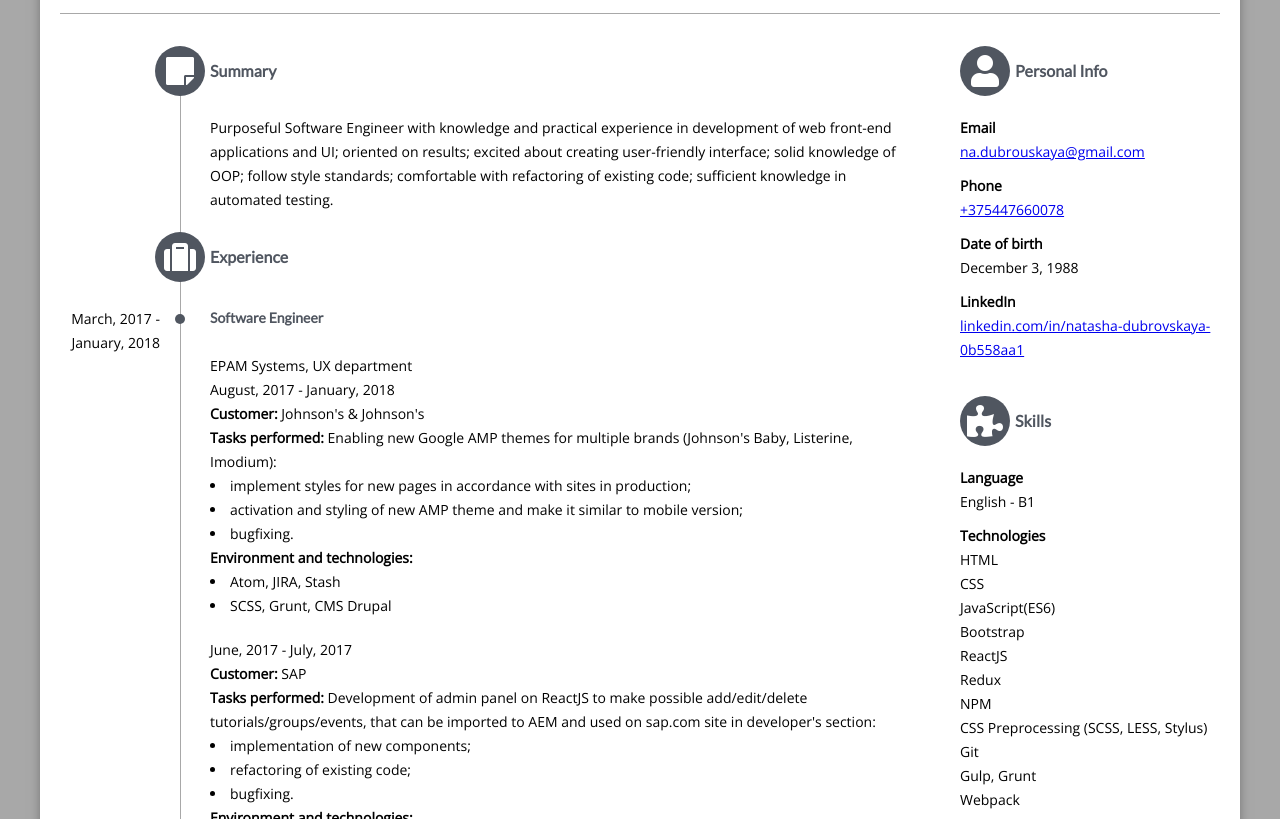
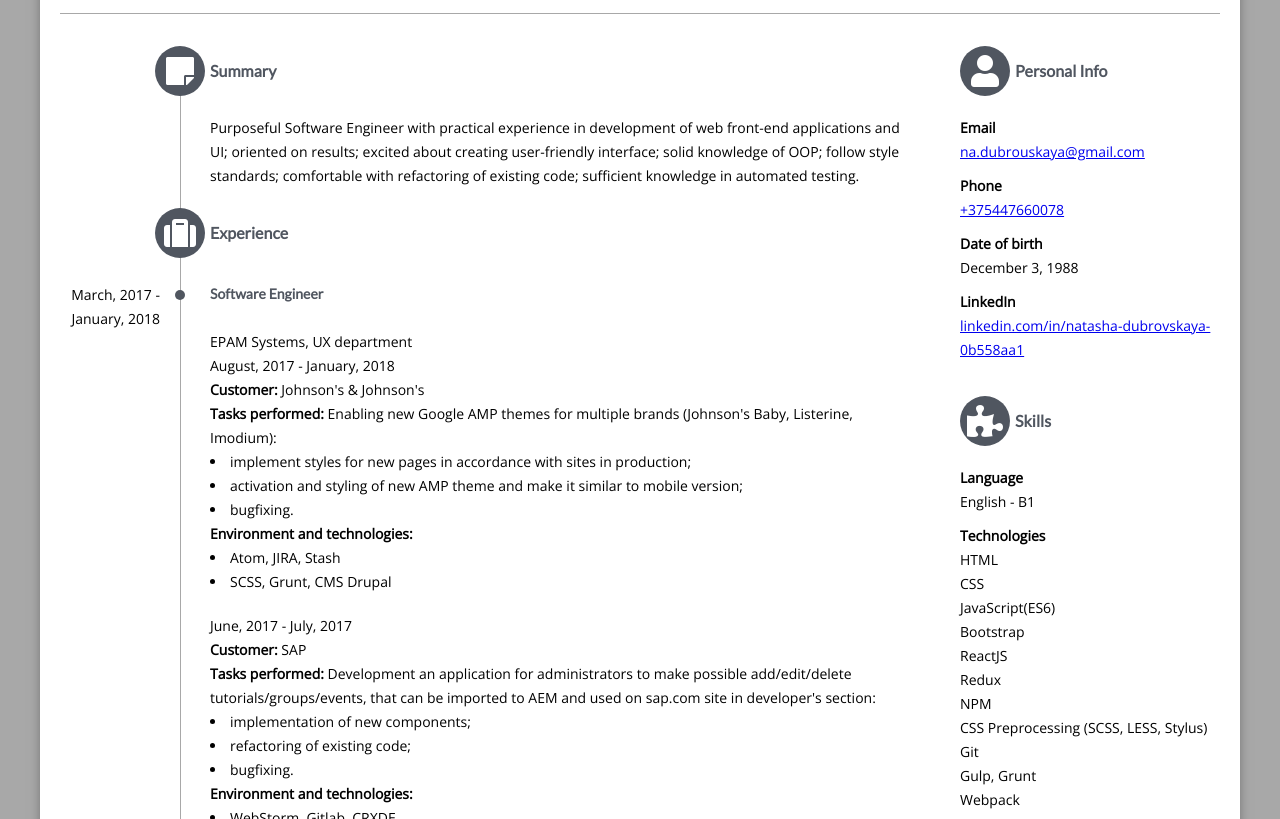
Before and after one commit to notadu/notadu.github.io, a website: page index.html in a window 1280 px wide. Shown: the part 123-942 px from the top of the page. Drawn offline with nearby package versions, Linux system fonts and the light colour scheme; files that its build step writes are made by us from their sources.

Commit message:
fix summary

```diff
--- a/index.html
+++ b/index.html
@@ -56,7 +56,7 @@
                     <h2>Summary</h2>
                 </div>
                 <div class="content">
-                    <p>Purposeful Software Engineer with knowledge and practical experience in
+                    <p>Purposeful Software Engineer with practical experience in
                         development of web front-end applications and UI; oriented on results; excited
                         about creating user-friendly interface; solid knowledge of OOP; follow style standards;
                         comfortable with refactoring of existing code; sufficient knowledge in automated testing.</p>
@@ -91,7 +91,7 @@
                         <div class="project">
                             <p>June, 2017 - July, 2017</p>
                             <p><b>Customer: </b>SAP</p>
-                            <p><b>Tasks performed: </b>Development of admin panel on ReactJS to make possible
+                            <p><b>Tasks performed: </b>Development an application for administrators to make possible
                                 add/edit/delete tutorials/groups/events, that can be imported to AEM and used on sap.com site
                                 in developer's section:</p>
                             <ul>
```
